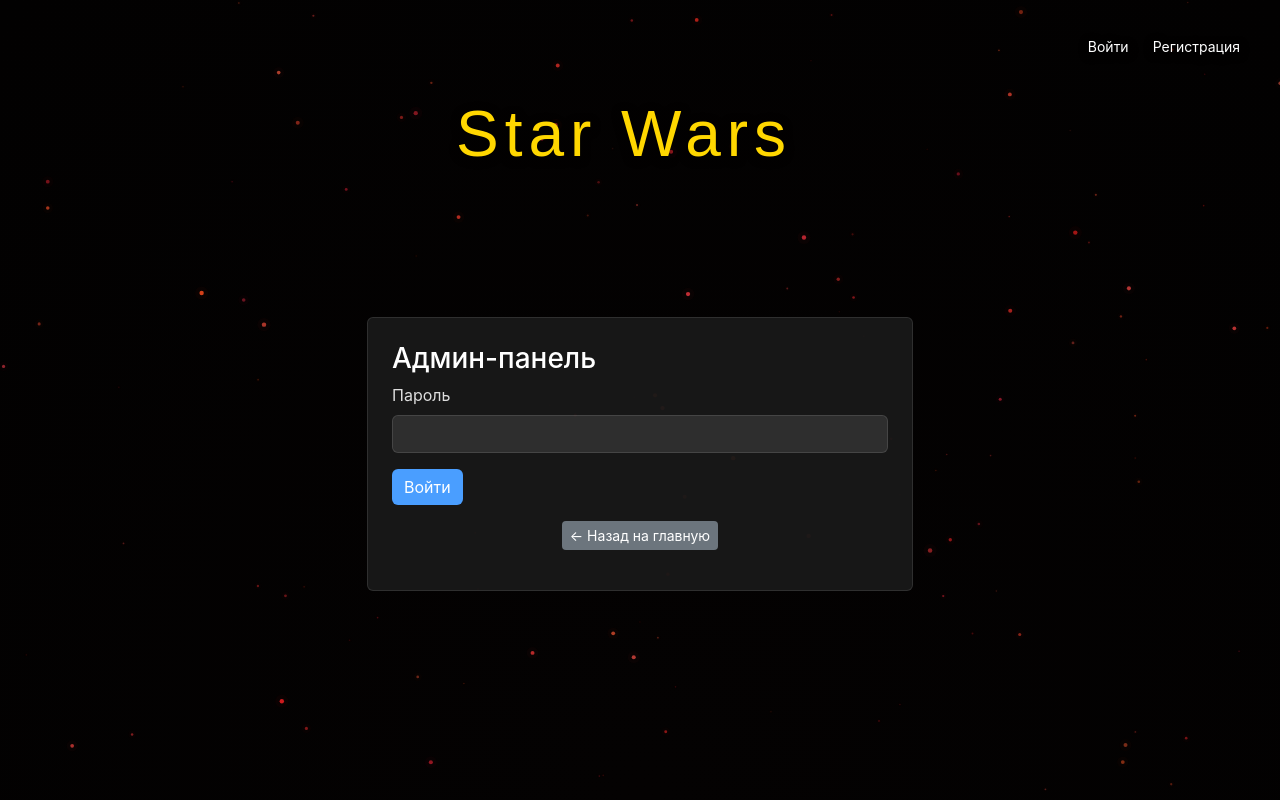
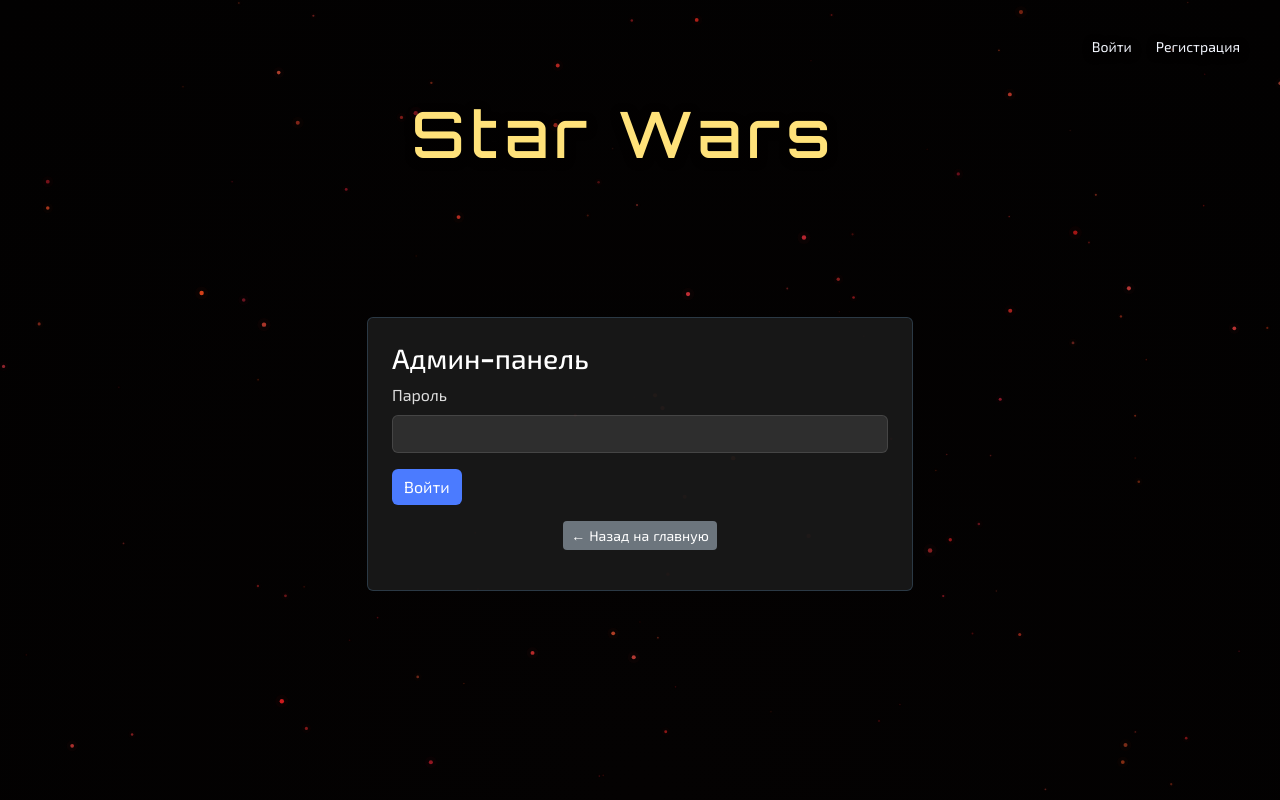
Before and after one commit to ALexCH999/star-wars-FA-2, a FastAPI app: page /admin in a window 1280 px wide. Run offline with FastAPI, Linux system fonts and the light colour scheme.

Commit message:
add шрифт

```diff
--- a/static/css/style.css
+++ b/static/css/style.css
@@ -1,11 +1,11 @@
-/* Базовые стили + звёздный фон */
+/* Р‘Р°Р·РѕРІС‹Рµ СЃС‚РёР»Рё + Р·РІС‘Р·РґРЅС‹Р№ С„РѕРЅ */
 html, body {
   height: 100%;
   margin: 0;
   padding: 0;
   color: #eee;
   background: radial-gradient(ellipse at bottom, #0b1020 0%, #07070b 100%);
-  font-family: "Inter", system-ui, -apple-system, "Segoe UI", Roboto, "Helvetica Neue", Arial;
+  font-family: "Exo 2", "Segoe UI", Tahoma, sans-serif;
 }
 
 #starfield {
@@ -26,17 +26,17 @@ html, body {
   position: relative;
   z-index: 2;
   padding: 6rem 2rem 3rem 0;
-  color: #ffd700;
+  color: #ffe27a;
   text-shadow: 0 2px 10px rgba(0,0,0,0.7);
 }
 
 .title {
-  font-family: 'Star Jedi', sans-serif; /* если нет, просто будет fallback */
+  font-family: "Orbitron", "Exo 2", sans-serif;
   font-size: 4rem;
   letter-spacing: 6px;
 }
 
-/* Стили для кнопок в правом верхнем углу */
+/* РЎС‚РёР»Рё РґР»СЏ РєРЅРѕРїРѕРє РІ РїСЂР°РІРѕРј РІРµСЂС…РЅРµРј СѓРіР»Сѓ */
 .header-buttons {
   position: absolute;
   top: 2rem;
@@ -67,15 +67,15 @@ html, body {
   padding-bottom: 2rem;
 }
 
-/* Стили для секций с контентом */
+/* РЎС‚РёР»Рё РґР»СЏ СЃРµРєС†РёР№ СЃ РєРѕРЅС‚РµРЅС‚РѕРј */
 section {
   margin-top: 2rem;
   margin-bottom: 2rem;
 }
 
-/* Центрирование заголовка "Фракции" */
+/* Р¦РµРЅС‚СЂРёСЂРѕРІР°РЅРёРµ Р·Р°РіРѕР»РѕРІРєР° "Р¤СЂР°РєС†РёРё" */
 section h2 {
-  color: #ffd700;
+  color: #ffe27a;
   text-align: center;
   margin-bottom: 2rem;
   font-weight: 600;
@@ -103,7 +103,7 @@ section h2 {
   width: 100%;
 }
 
-/* Стили для ссылок-карточек: убираем стандартное оформление ссылок */
+/* РЎС‚РёР»Рё РґР»СЏ СЃСЃС‹Р»РѕРє-РєР°СЂС‚РѕС‡РµРє: СѓР±РёСЂР°РµРј СЃС‚Р°РЅРґР°СЂС‚РЅРѕРµ РѕС„РѕСЂРјР»РµРЅРёРµ СЃСЃС‹Р»РѕРє */
 .card-link {
   text-decoration: none;
   color: inherit;
@@ -118,9 +118,9 @@ section h2 {
 
 .text-truncate { max-height: 3.6em; overflow: hidden; }
 
-/* Стили для текста */
-.lead {
-  color: #ccc;
+/* РЎС‚РёР»Рё РґР»СЏ С‚РµРєСЃС‚Р° */
+ .lead {
+  color: #d3dbf0;
   font-size: 1.1rem;
   margin-bottom: 1rem;
 }
@@ -129,14 +129,14 @@ section h2 {
   color: #888 !important;
 }
 
-/* Стили для обычных ссылок */
+/* РЎС‚РёР»Рё РґР»СЏ РѕР±С‹С‡РЅС‹С… СЃСЃС‹Р»РѕРє */
 a {
-  color: #4a9eff;
+  color: #7fc2ff;
   text-decoration: none;
   transition: color 0.2s ease;
 }
 a:hover {
-  color: #6bb3ff;
+  color: #b2dbff;
   text-decoration: underline;
 }
 
@@ -145,12 +145,12 @@ a:hover {
 }
 
 
-/* Темнее фон для страниц faction/hero — ещё темнее, почти чёрный */
+/* РўРµРјРЅРµРµ С„РѕРЅ РґР»СЏ СЃС‚СЂР°РЅРёС† faction/hero вЂ” РµС‰С‘ С‚РµРјРЅРµРµ, РїРѕС‡С‚Рё С‡С‘СЂРЅС‹Р№ */
 body.dark-twinkle {
   background: radial-gradient(ellipse at bottom, #020203 0%, #000000 100%);
 }
 
-/* скрыть/сделать менее ярким большой заголовок на внутренних страницах */
+/* СЃРєСЂС‹С‚СЊ/СЃРґРµР»Р°С‚СЊ РјРµРЅРµРµ СЏСЂРєРёРј Р±РѕР»СЊС€РѕР№ Р·Р°РіРѕР»РѕРІРѕРє РЅР° РІРЅСѓС‚СЂРµРЅРЅРёС… СЃС‚СЂР°РЅРёС†Р°С… */
 body.dark-twinkle .site-header {
   color: #dcdfe6;
   text-shadow: 0 2px 6px rgba(0,0,0,0.95);
@@ -163,18 +163,18 @@ body.dark-twinkle .site-header .title {
   letter-spacing: 4px;
 }
 
-/* чуть меньше контраст на карточках, чтобы не конфликтовали с бликами */
+/* С‡СѓС‚СЊ РјРµРЅСЊС€Рµ РєРѕРЅС‚СЂР°СЃС‚ РЅР° РєР°СЂС‚РѕС‡РєР°С…, С‡С‚РѕР±С‹ РЅРµ РєРѕРЅС„Р»РёРєС‚РѕРІР°Р»Рё СЃ Р±Р»РёРєР°РјРё */
 body.dark-twinkle .card {
   background: rgba(255,255,255,0.02);
   border: 0;
 }
 
-/* Admin mode: ещё темнее */
+/* Admin mode: РµС‰С‘ С‚РµРјРЅРµРµ */
 body.admin {
   background: radial-gradient(ellipse at bottom, #040202 0%, #020101 100%);
 }
 
-/* Стили для форм и элементов Bootstrap на тёмном фоне */
+/* РЎС‚РёР»Рё РґР»СЏ С„РѕСЂРј Рё СЌР»РµРјРµРЅС‚РѕРІ Bootstrap РЅР° С‚С‘РјРЅРѕРј С„РѕРЅРµ */
 .form-control, .form-select {
   background-color: rgba(255, 255, 255, 0.1);
   border: 1px solid rgba(255, 255, 255, 0.2);
@@ -182,9 +182,9 @@ body.admin {
 }
 .form-control:focus, .form-select:focus {
   background-color: rgba(255, 255, 255, 0.15);
-  border-color: #4a9eff;
+  border-color: #7fc2ff;
   color: #eee;
-  box-shadow: 0 0 0 0.2rem rgba(74, 158, 255, 0.25);
+  box-shadow: 0 0 0 0.2rem rgba(127, 194, 255, 0.25);
 }
 .form-control::placeholder {
   color: #aaa;
@@ -194,14 +194,14 @@ body.admin {
   color: #ddd;
 }
 
-/* Стили для списков */
+/* РЎС‚РёР»Рё РґР»СЏ СЃРїРёСЃРєРѕРІ */
 .list-group-item {
   background-color: rgba(255, 255, 255, 0.05);
   border: 1px solid rgba(255, 255, 255, 0.1);
   color: #eee;
 }
 
-/* Стили для алертов */
+/* РЎС‚РёР»Рё РґР»СЏ Р°Р»РµСЂС‚РѕРІ */
 .alert {
   border: 1px solid rgba(255, 255, 255, 0.2);
 }
@@ -211,16 +211,16 @@ body.admin {
   color: #f8d7da;
 }
 
-/* Переопределение стилей кнопок для лучшей видимости на тёмном фоне */
+/* РџРµСЂРµРѕРїСЂРµРґРµР»РµРЅРёРµ СЃС‚РёР»РµР№ РєРЅРѕРїРѕРє РґР»СЏ Р»СѓС‡С€РµР№ РІРёРґРёРјРѕСЃС‚Рё РЅР° С‚С‘РјРЅРѕРј С„РѕРЅРµ */
 .btn {
   border: none;
 }
-.btn-primary {
-  background-color: #4a9eff;
+ .btn-primary {
+  background-color: #4b7bff;
   color: #fff;
 }
-.btn-primary:hover {
-  background-color: #6bb3ff;
+ .btn-primary:hover {
+  background-color: #6ea0ff;
   color: #fff;
 }
 .btn-success {
@@ -239,12 +239,12 @@ body.admin {
   background-color: #e4606d;
   color: #fff;
 }
-.btn-warning {
-  background-color: #cd9a04;
+ .btn-warning {
+  background-color: #ffcf5a;
   color: #000;
 }
-.btn-warning:hover {
-  background-color: #cd9a04;
+ .btn-warning:hover {
+  background-color: #ffd874;
   color: #000;
 }
 .btn-secondary {
@@ -285,11 +285,68 @@ body.admin {
 }
 .form-select:focus {
   background-color: rgba(255, 255, 255, 0.15);
-  border-color: #4a9eff;
+  border-color: #7fc2ff;
   color: #eee;
-  box-shadow: 0 0 0 0.2rem rgba(74, 158, 255, 0.25);
+  box-shadow: 0 0 0 0.2rem rgba(127, 194, 255, 0.25);
 }
 .form-select option {
   background-color: #1a1a1a;
   color: #eee;
 }
+
+
+
+:root {
+  --sw-title: #ffe27a;
+  --sw-text-main: #eef2ff;
+  --sw-text-soft: #d3dbf0;
+  --sw-link: #7fc2ff;
+  --sw-link-hover: #b2dbff;
+  --sw-accent: #4b7bff;
+}
+
+h1, h2, h3, h4, h5,
+.site-header .title,
+.btn {
+  font-family: "Orbitron", "Exo 2", sans-serif;
+}
+
+body,
+p,
+li,
+label,
+input,
+textarea,
+select,
+.card-title,
+.card-text {
+  font-family: "Exo 2", "Segoe UI", Tahoma, sans-serif;
+}
+
+.site-header {
+  color: var(--sw-title);
+}
+
+.card {
+  border-color: rgba(127, 194, 255, 0.2);
+}
+
+.card-body {
+  background: rgba(17, 21, 32, 0.95);
+}
+
+.btn-primary,
+.bg-primary {
+  background-color: var(--sw-accent) !important;
+}
+
+.btn-outline-light {
+  border-color: rgba(255, 255, 255, 0.72);
+  color: #f4f7ff;
+}
+
+.btn-outline-light:hover {
+  background-color: rgba(127, 194, 255, 0.2);
+  border-color: rgba(178, 219, 255, 0.95);
+  color: #fff;
+}
--- a/templates/base.html
+++ b/templates/base.html
@@ -3,11 +3,14 @@
   <head>
     <meta charset="utf-8" />
     <meta name="viewport" content="width=device-width, initial-scale=1" />
-    <title>Star Wars — Demo</title>
+    <title>Star Wars - Demo</title>
     <link
       href="https://cdn.jsdelivr.net/npm/bootstrap@5.3.0/dist/css/bootstrap.min.css"
       rel="stylesheet"
     />
+    <link rel="preconnect" href="https://fonts.googleapis.com" />
+    <link rel="preconnect" href="https://fonts.gstatic.com" crossorigin />
+    <link href="https://fonts.googleapis.com/css2?family=Orbitron:wght@500;700;800&family=Exo+2:wght@400;500;600;700&display=swap" rel="stylesheet" />
     <link rel="stylesheet" href="/static/css/style.css" />
   </head>
   <body class="{{ body_class | default('') }}">
```
